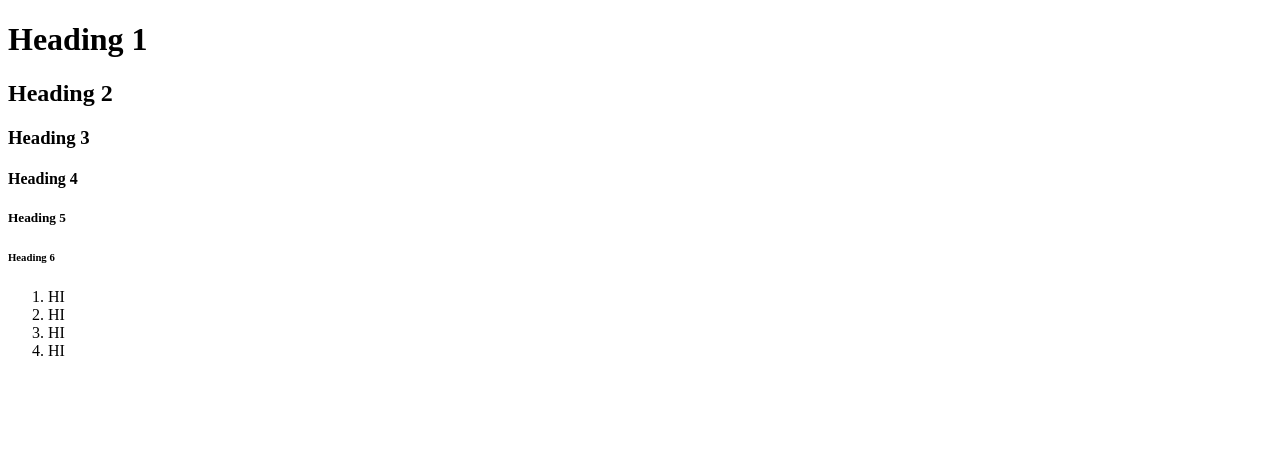
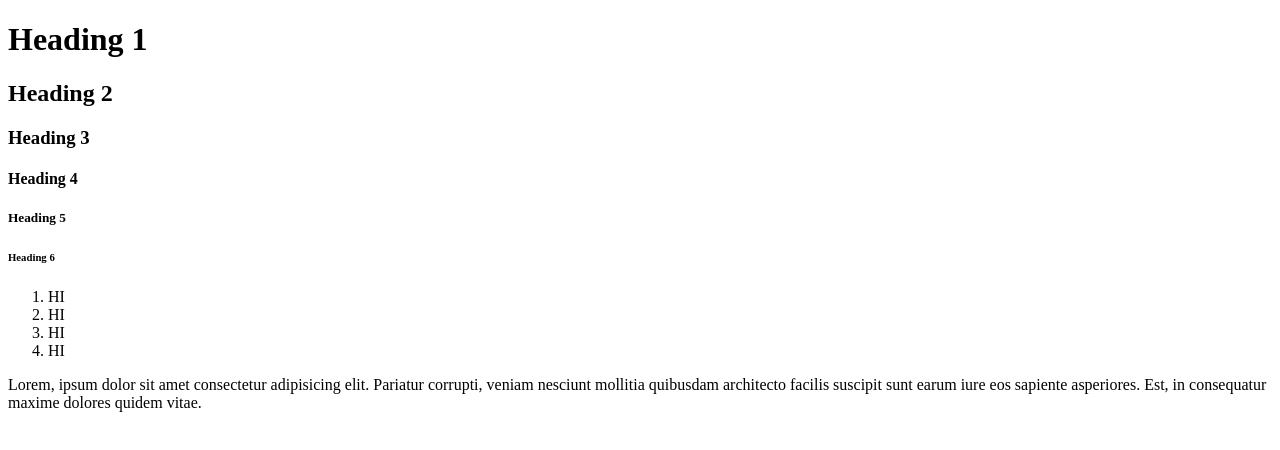
Before and after one commit to NaitikKumar-raj/HTML-CSS, a plain HTML site: page index.html in a window 1280 px wide. Drawn offline with Linux system fonts and the light colour scheme.

Commit message:
Added paragraph to html

```diff
--- a/index.html
+++ b/index.html
@@ -19,5 +19,12 @@
       <li>HI</li>
       <li>HI</li>
     </ol>
+
+    <p>
+      Lorem, ipsum dolor sit amet consectetur adipisicing elit. Pariatur
+      corrupti, veniam nesciunt mollitia quibusdam architecto facilis suscipit
+      sunt earum iure eos sapiente asperiores. Est, in consequatur maxime
+      dolores quidem vitae.
+    </p>
   </body>
 </html>
```
